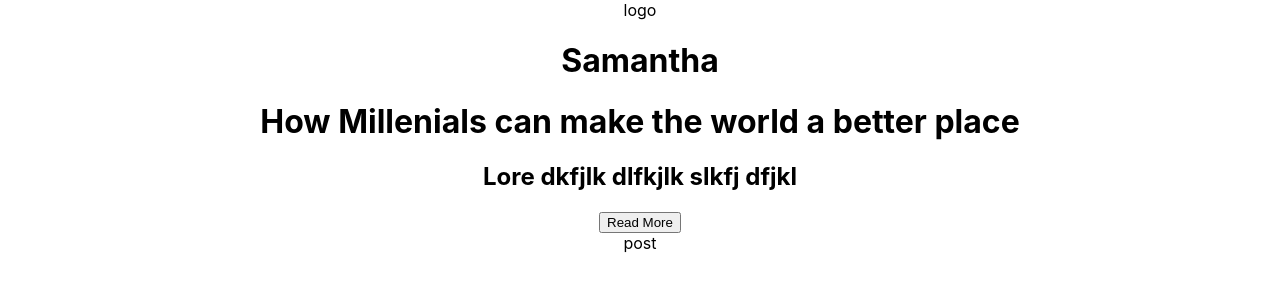
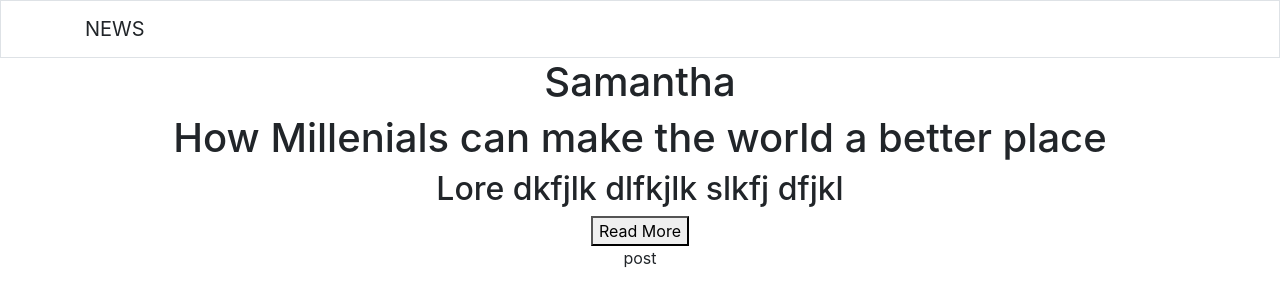
Before and after one commit to RGHuynh/news-app, a React (Create React App) app in the folder client/: page / in a window 1280 px wide. Shown: the top 306 px of the page. Built offline with nearby package versions, Linux system fonts and the light colour scheme.

Commit message:
WIP styling navigation

```diff
--- a/client/package.json
+++ b/client/package.json
@@ -3,6 +3,8 @@
   "version": "0.1.0",
   "private": true,
   "dependencies": {
+    "axios": "^0.18.0",
+    "bootstrap": "^4.2.1",
     "react": "^16.7.0",
     "react-dom": "^16.7.0",
     "react-scripts": "2.1.2"
--- a/client/src/components/navigations/index.css
+++ b/client/src/components/navigations/index.css
@@ -0,0 +1,3 @@
+.border {
+    border: 1px solid black;
+}
--- a/client/src/components/navigations/index.jsx
+++ b/client/src/components/navigations/index.jsx
@@ -3,8 +3,10 @@ import './index.css';
 
 export default function Navigation() {
     return(
-        <nav>
-            logo
+        <nav className="navbar border">
+            <div className="container">
+                <a className="navbar-brand">NEWS</a>
+            </div>
         </nav>
     )
 }
--- a/client/src/components/pages/landing/index.jsx
+++ b/client/src/components/pages/landing/index.jsx
@@ -1,15 +1,29 @@
-import React from 'react';
+import React, {Component} from 'react';
 import './index.css';
 import Navigation from '../../navigations';
 import Header from '../../header';
 import TopPick from '../../topPick';
+import axios from 'axios';
 
-export default function Landing() {
+export default class Landing extends Component {
+    constructor(props) {
+        super(props);
+        this.state = {
+            author: '',
+            title: '',
+            subTitle: '',
+            article: ''
+        }
+    }
+
+    render(){
         return(
             <main>
                 <Navigation />
                 <Header />
                 <TopPick />
             </main>
-    )
+        );
+
     }
+}
--- a/client/src/index.js
+++ b/client/src/index.js
@@ -1,5 +1,6 @@
 import React from 'react';
 import ReactDOM from 'react-dom';
+import 'bootstrap/dist/css/bootstrap.min.css';
 import './index.css';
 import App from './App';
 import * as serviceWorker from './serviceWorker';
```
Also changed, not shown: 1 other file (tests, documents, lock files or other folders). Lines whose indentation alone changed are shown as unchanged.
